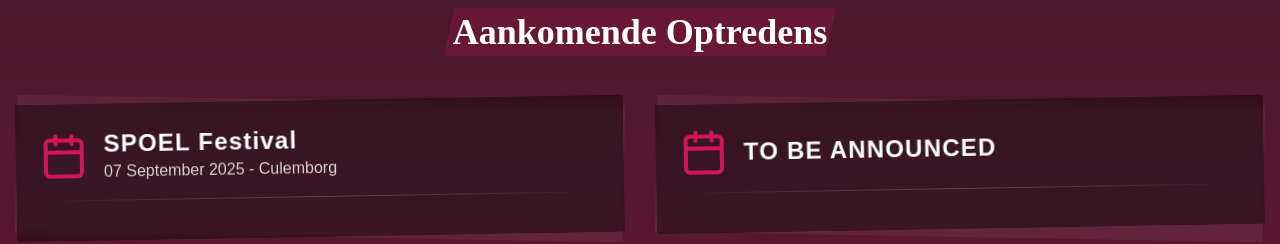
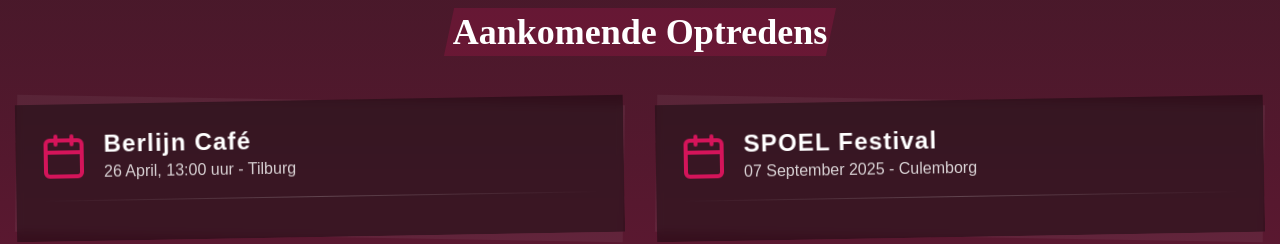
Before and after one commit to marijnbransen1998/Reyck3, a React (Vite) app: page / in a window 1280 px wide. Shown: the part 1500-1744 px from the top of the page. Built offline with nearby package versions, Linux system fonts and the light colour scheme; a web font is replaced by a local one.

Commit message:
Update Home.tsx

```diff
--- a/src/pages/Home.tsx
+++ b/src/pages/Home.tsx
@@ -91,8 +91,8 @@ const Home: React.FC = () => {
 
             <div className="grid grid-cols-1 md:grid-cols-2 gap-8">
               {[
+  { title: "Berlijn Café", date: "26 April, 13:00 uur", location: "Tilburg" },
   { title: "SPOEL Festival", date: "07 September 2025", location: "Culemborg" },
-  { title: "TO BE ANNOUNCED", date: "", location: "" },
   { title: "TO BE ANNOUNCED", date: "", location: "", link: "" }
 ].map((gig, index) => (
   <div
```
